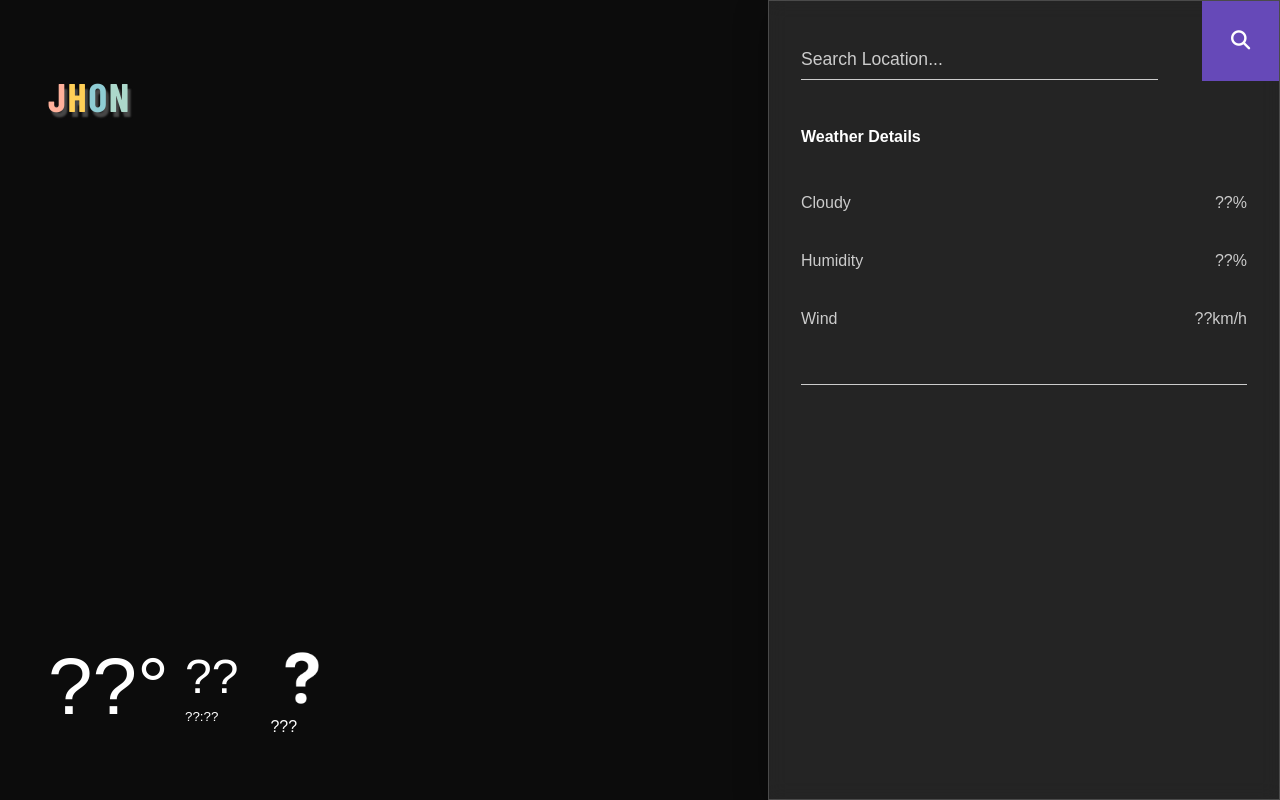
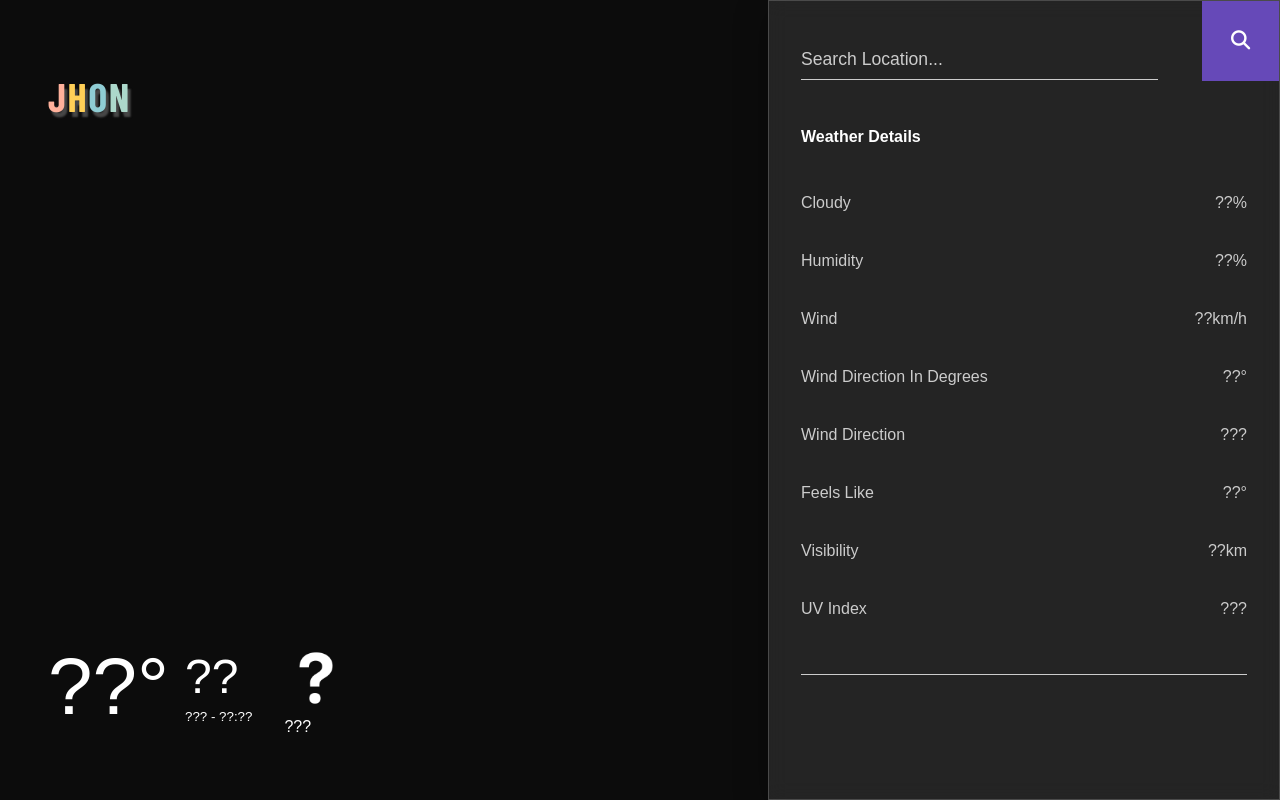
Before and after one commit to JhonLikesFloppa/JhonWeatherApp, a website: page dist/index.html in a window 1280 px wide. Drawn offline with nearby package versions, Linux system fonts and the light colour scheme.

Commit message:
🚸 | Added More Weather Details

```diff
--- a/dist/index.html
+++ b/dist/index.html
@@ -27,6 +27,10 @@
                             ??
                         </h1>
                         <small>
+                            <span class="country">
+                                ???
+                            </span>
+                            -
                             <span class="datetime">
                                 ??:??
                             </span>
@@ -60,6 +64,26 @@
                         <span>Wind</span>
                         <span class="wind">??km/h</span>
                     </li>
+                    <li>
+                        <span>Wind Direction In Degrees</span>
+                        <span class="winddeg">??&#176;</span>
+                    </li>
+                    <li>
+                        <span>Wind Direction</span>
+                        <span class="winddir">???</span>
+                    </li>
+                    <li>
+                        <span>Feels Like</span>
+                        <span class="feelslike">??&#176;</span>
+                    </li>
+                    <li>
+                        <span>Visibility</span>
+                        <span class="visib">??km</span>
+                    </li>
+                    <li>
+                        <span>UV Index</span>
+                        <span class="uvindex">???</span>
+                    </li>
                 </ul>
             </div>
         </div>
--- a/dist/index.js
+++ b/dist/index.js
@@ -3,7 +3,6 @@ const {listen} = window.__TAURI__.event;
 listen('tauri://update-status', function (res) {
   console.log('New Status: ', res)
 });
-
 
 let weather = {
     //API Key Goes Here
@@ -28,13 +27,14 @@ let weather = {
     },
     displayWeather: function(data) {
         //Here All The Const Stuff Read The Data From The JSON
-        const { name, localtime } = data.location;
+        const { name, localtime, country } = data.location;
         const { icon, text, code } = data.current.condition;
-        const { temp_c, humidity, wind_kph, cloud, is_day } = data.current;
+        const { temp_c, humidity, wind_kph, wind_degree, wind_dir, cloud, is_day, feelslike_c, vis_km, uv } = data.current;
         //Console Logging The Data To Make Sure Everything Is All Right
-        console.log(name,icon,text,temp_c,humidity,wind_kph,localtime,cloud,code,is_day);
+        console.log(name,country,icon,text,temp_c,humidity,wind_kph,localtime,cloud,code,is_day,wind_degree,wind_dir,feelslike_c,vis_km,uv);
         //Selecting Classes From The HTML And Changing Them Based On The Data We Got From The API
         document.querySelector(".name").innerHTML = name;
+        document.querySelector(".country").innerHTML = country;
         document.querySelector(".icon").src = "https:" + icon;
         document.querySelector(".datetime").innerHTML = localtime;
         document.querySelector(".condition").innerHTML = text;
@@ -42,6 +42,11 @@ let weather = {
         document.querySelector(".cloud").innerHTML = cloud + "%";
         document.querySelector(".humidity").innerHTML = humidity + "%";
         document.querySelector(".wind").innerHTML = wind_kph + "km/h";
+        document.querySelector(".winddeg").innerHTML = wind_degree + "&#176;";
+        document.querySelector(".winddir").innerHTML = wind_dir;
+        document.querySelector(".feelslike").innerHTML = feelslike_c + "&#176;" + "c";
+        document.querySelector(".visib").innerHTML = vis_km + "km";
+        document.querySelector(".uvindex").innerHTML = uv;
         /*If The Weather Code Matches Whatever We Got From The Response, Change
         The Background Image And Search Button Color. This One Is For Clear Weather*/
         if (code == 1000) {
```
